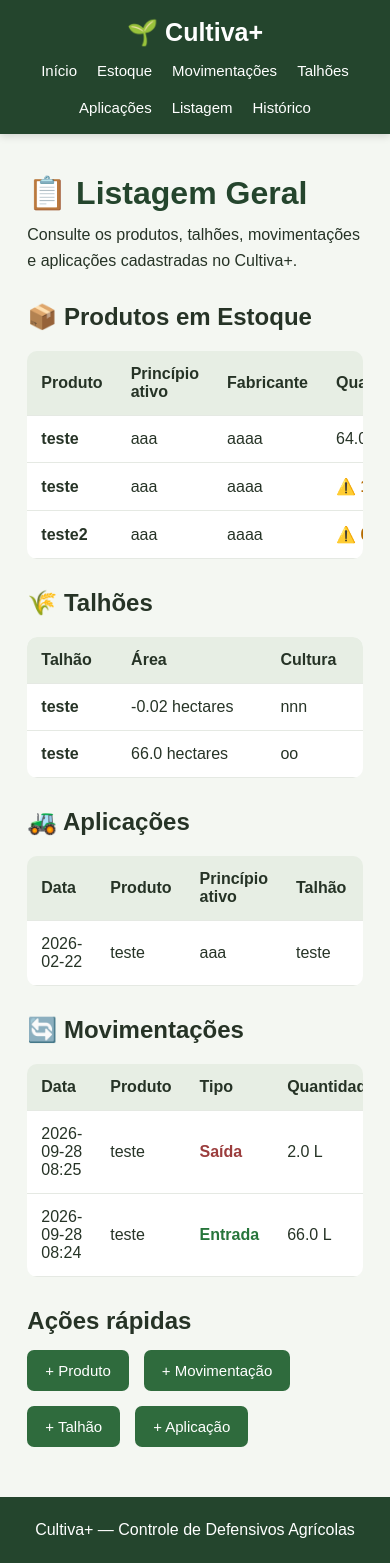
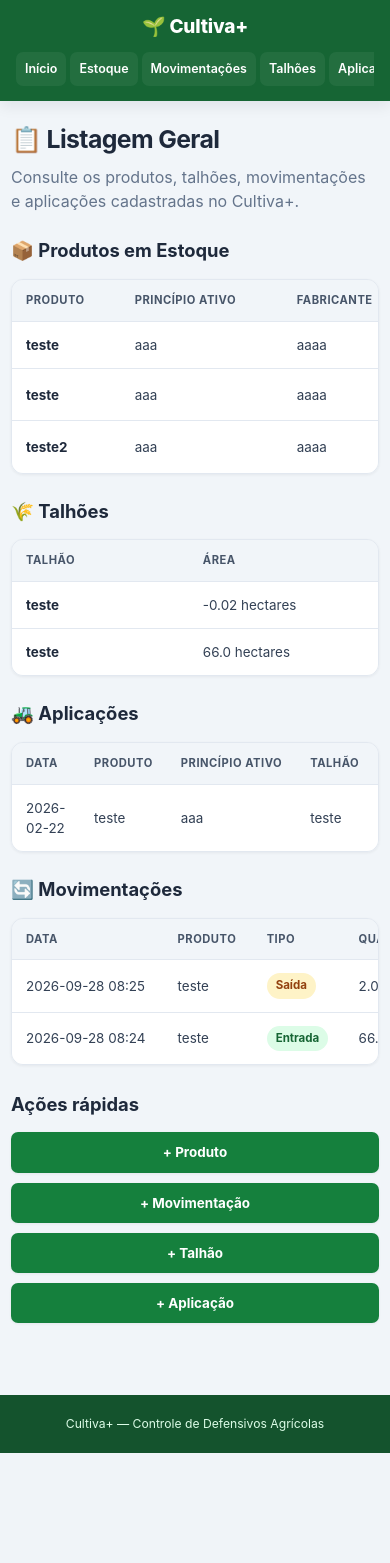
Before and after one commit to LauradeSouza-2404/projeto-contro.estoque, a Flask app: page /listagem in a window 390 px wide. After the commit the page ends 1453 px from the top, so only its background shows below. Run offline with Flask 3, Linux system fonts and the light colour scheme; data comes from the database, SQL or seed files in the repository.

Commit message:
Melhora interface do sistema

```diff
--- a/static/css/style.css
+++ b/static/css/style.css
@@ -1,422 +1,40 @@
-* {
-    box-sizing: border-box;
-    margin: 0;
-    padding: 0;
+:root {
+  --primary-50:#f0fdf4; --primary-100:#dcfce7; --primary-500:#22c55e; --primary-600:#16a34a;
+  --primary-700:#15803d; --primary-800:#166534; --primary-900:#14532d;
+  --slate-50:#f8fafc; --slate-100:#f1f5f9; --slate-200:#e2e8f0; --slate-300:#cbd5e1;
+  --slate-400:#94a3b8; --slate-500:#64748b; --slate-600:#475569; --slate-700:#334155;
+  --slate-800:#1e293b; --slate-900:#0f172a; --amber-100:#fef3c7; --amber-800:#92400e;
+  --red-100:#fee2e2; --red-600:#dc2626; --red-800:#991b1b; --blue-100:#dbeafe; --blue-700:#1d4ed8;
+  --radius-sm:7px; --radius-md:12px; --radius-lg:16px;
+  --shadow-sm:0 1px 3px rgba(15,23,42,.06); --shadow-md:0 5px 14px rgba(15,23,42,.08); --shadow-lg:0 14px 30px rgba(15,23,42,.12);
+  --font:-apple-system,BlinkMacSystemFont,"Segoe UI",Roboto,Helvetica,Arial,sans-serif;
 }
-
-
-body {
-    font-family: Arial, Helvetica, sans-serif;
-    background: #f4f7f2;
-    color: #263326;
-    min-height: 100vh;
-}
-
-
-/* =========================
-   HEADER
-========================= */
-
-header {
-    background: #24452d;
-    color: white;
-
-    display: flex;
-    justify-content: space-between;
-    align-items: center;
-
-    padding: 18px 7%;
-
-    box-shadow: 0 2px 8px rgba(0, 0, 0, 0.15);
-}
-
-
-.logo {
-    font-size: 25px;
-    font-weight: bold;
-}
-
-
-nav {
-    display: flex;
-    gap: 20px;
-}
-
-
-nav a {
-    color: white;
-    text-decoration: none;
-    font-size: 15px;
-}
-
-
-nav a:hover {
-    text-decoration: underline;
-}
-
-
-/* =========================
-   MAIN
-========================= */
-
-main {
-    width: 86%;
-    max-width: 1200px;
-
-    margin: 40px auto;
-
-    min-height: 70vh;
-}
-
-
-h1 {
-    margin-bottom: 10px;
-    color: #24452d;
-}
-
-
-h2 {
-    margin: 30px 0 15px;
-}
-
-
-p {
-    line-height: 1.6;
-}
-
-
-/* =========================
-   HERO
-========================= */
-
-.hero {
-    background: #dfeadd;
-
-    padding: 45px;
-
-    border-radius: 15px;
-
-    margin-bottom: 35px;
-}
-
-
-.hero h1 {
-    font-size: 36px;
-}
-
-
-/* =========================
-   CARDS
-========================= */
-
-.cards {
-    display: grid;
-
-    grid-template-columns:
-        repeat(auto-fit, minmax(220px, 1fr));
-
-    gap: 20px;
-}
-
-
-.card {
-    background: white;
-
-    padding: 25px;
-
-    border-radius: 12px;
-
-    box-shadow:
-        0 2px 8px rgba(0, 0, 0, 0.08);
-}
-
-
-.card h3 {
-    margin: 10px 0;
-}
-
-
-.card strong {
-    font-size: 30px;
-    display: block;
-}
-
-
-.icone {
-    font-size: 30px;
-}
-
-
-/* =========================
-   BOTÕES
-========================= */
-
-.botoes {
-    display: flex;
-
-    flex-wrap: wrap;
-
-    gap: 15px;
-}
-
-
-.botao {
-    display: inline-block;
-
-    background: #2f6b3d;
-
-    color: white;
-
-    border: none;
-
-    padding: 12px 18px;
-
-    border-radius: 7px;
-
-    text-decoration: none;
-
-    cursor: pointer;
-
-    font-size: 15px;
-}
-
-
-.botao:hover {
-    background: #244f2e;
-}
-
-
-/* =========================
-   FORMULÁRIOS
-========================= */
-
-.formulario {
-    background: white;
-
-    max-width: 700px;
-
-    padding: 30px;
-
-    border-radius: 12px;
-
-    box-shadow:
-        0 2px 8px rgba(0, 0, 0, 0.08);
-
-    margin-top: 25px;
-}
-
-
-.formulario label {
-    display: block;
-
-    font-weight: bold;
-
-    margin-bottom: 18px;
-}
-
-
-input,
-select,
-textarea {
-    width: 100%;
-
-    padding: 11px;
-
-    margin-top: 7px;
-
-    border: 1px solid #cbd5c8;
-
-    border-radius: 6px;
-
-    font-size: 15px;
-}
-
-
-textarea {
-    resize: vertical;
-}
-
-
-.linha {
-    display: grid;
-
-    grid-template-columns: 1fr 1fr;
-
-    gap: 15px;
-}
-
-
-/* =========================
-   TABELAS
-========================= */
-
-.tabela-container {
-    overflow-x: auto;
-
-    background: white;
-
-    border-radius: 10px;
-
-    margin-top: 20px;
-}
-
-
-table {
-    width: 100%;
-
-    border-collapse: collapse;
-}
-
-
-th,
-td {
-    padding: 14px;
-
-    text-align: left;
-
-    border-bottom: 1px solid #e5e9e3;
-}
-
-
-th {
-    background: #e7eee4;
-}
-
-
-tr:hover {
-    background: #f7f9f6;
-}
-
-
-/* =========================
-   STATUS
-========================= */
-
-.entrada {
-    color: #27753b;
-
-    font-weight: bold;
-}
-
-
-.saida {
-    color: #9b3d3d;
-
-    font-weight: bold;
-}
-
-
-.estoque-baixo {
-    color: #b56b00;
-
-    font-weight: bold;
-}
-
-
-.carencia {
-    color: #b56b00;
-
-    font-weight: bold;
-}
-
-
-.liberado {
-    color: #27753b;
-
-    font-weight: bold;
-}
-
-
-/* =========================
-   ALERTAS
-========================= */
-
-.alerta {
-    padding: 14px;
-
-    border-radius: 7px;
-
-    margin-bottom: 20px;
-}
-
-
-.alerta.sucesso {
-    background: #dcefdc;
-
-    color: #285c2d;
-}
-
-
-.alerta.erro {
-    background: #f5dddd;
-
-    color: #8b2d2d;
-}
-
-
-/* =========================
-   CABEÇALHO DAS PÁGINAS
-========================= */
-
-.cabecalho-pagina {
-    display: flex;
-
-    justify-content: space-between;
-
-    align-items: center;
-
-    margin-bottom: 25px;
-}
-
-
-/* =========================
-   FOOTER
-========================= */
-
-footer {
-    background: #24452d;
-
-    color: white;
-
-    text-align: center;
-
-    padding: 20px;
-
-    margin-top: 50px;
-}
-
-
-/* =========================
-   RESPONSIVIDADE
-========================= */
-
-@media (max-width: 800px) {
-
-    header {
-        flex-direction: column;
-
-        gap: 15px;
-    }
-
-
-    nav {
-        flex-wrap: wrap;
-
-        justify-content: center;
-    }
-
-
-    .cabecalho-pagina {
-        flex-direction: column;
-
-        align-items: flex-start;
-
-        gap: 15px;
-    }
-
-
-    .linha {
-        grid-template-columns: 1fr;
-    }
-
-}
+*{box-sizing:border-box;margin:0;padding:0}
+html{scroll-behavior:smooth}
+body{font-family:var(--font);background:var(--slate-100);color:var(--slate-800);min-height:100vh;line-height:1.5}
+a{color:inherit} button,input,select,textarea{font:inherit}
+h1,h2,h3,h4{color:var(--slate-800)} p{color:var(--slate-500)}
+main{width:min(1280px,calc(100% - 32px));margin:0 auto;padding:28px 0 48px;min-height:calc(100vh - 150px)}
+header{position:sticky;top:0;z-index:50;background:var(--primary-800);color:#fff;display:flex;justify-content:space-between;align-items:center;min-height:70px;padding:10px max(24px,calc((100% - 1280px)/2));box-shadow:var(--shadow-md)}
+.logo{display:flex;align-items:center;gap:10px;font-size:19px;font-weight:800;letter-spacing:-.2px;white-space:nowrap}
+nav{display:flex;align-items:center;gap:4px;flex-wrap:wrap;justify-content:flex-end}
+nav a{color:#fff;text-decoration:none;padding:9px 12px;border-radius:var(--radius-sm);font-size:13px;font-weight:600;transition:background .2s,transform .2s}
+nav a:hover{background:var(--primary-700);transform:translateY(-1px)}
+h1{font-size:clamp(1.55rem,3vw,2rem);font-weight:750;letter-spacing:-.025em;margin-bottom:7px}
+h2{font-size:1.15rem;font-weight:750;margin:28px 0 14px}.cabecalho-pagina,.page-header{display:flex;align-items:center;justify-content:space-between;gap:20px;margin-bottom:20px}
+.hero{position:relative;overflow:hidden;background:linear-gradient(135deg,var(--primary-800),var(--primary-700));color:#fff;border-radius:var(--radius-lg);padding:34px 36px;margin-bottom:24px;box-shadow:var(--shadow-md)}
+.hero:after{content:"🌱";position:absolute;right:32px;bottom:-18px;font-size:105px;opacity:.11;pointer-events:none}.hero h1{color:#fff;font-size:clamp(1.8rem,4vw,2.45rem);margin-bottom:7px}.hero p{max-width:680px;color:var(--primary-100);font-size:.95rem}
+.cards{display:grid;grid-template-columns:repeat(4,minmax(0,1fr));gap:16px}.card{background:#fff;border:1px solid var(--slate-200);border-radius:var(--radius-md);padding:20px;box-shadow:var(--shadow-sm);transition:transform .2s,box-shadow .2s,border-color .2s}.card:hover{transform:translateY(-2px);box-shadow:var(--shadow-md);border-color:var(--primary-100)}
+.card h3{margin:8px 0 4px}.card strong{display:block;font-size:1.9rem;line-height:1.1;color:var(--slate-800);margin:4px 0}.card p{font-size:.76rem}.icone{display:inline-flex;width:44px;height:44px;align-items:center;justify-content:center;border-radius:10px;background:var(--primary-100);color:var(--primary-700);font-size:1.3rem}.cards .card:nth-child(2) .icone{background:var(--amber-100)}.cards .card:nth-child(3) .icone{background:var(--blue-100)}.cards .card:nth-child(4) .icone{background:#e0e7ff}
+.acoes{margin-top:26px}.botoes{display:flex;flex-wrap:wrap;gap:10px}.botao{display:inline-flex;align-items:center;justify-content:center;gap:7px;min-height:40px;padding:9px 15px;border:1px solid transparent;border-radius:var(--radius-sm);background:var(--primary-700);color:#fff;font-size:.84rem;font-weight:650;text-decoration:none;cursor:pointer;box-shadow:var(--shadow-sm);transition:background .2s,transform .2s,box-shadow .2s}.botao:hover{background:var(--primary-800);transform:translateY(-1px);box-shadow:var(--shadow-md)}
+.botao-editar{background:#fff;color:var(--primary-700);border-color:var(--slate-300)}.botao-editar:hover{background:var(--primary-50);color:var(--primary-800)}.botao-excluir{background:#fff;color:var(--red-600);border-color:var(--red-100)}.botao-excluir:hover{background:var(--red-100);color:var(--red-800)}
+.form-actions{display:flex;justify-content:flex-end;gap:10px;margin-top:20px;flex-wrap:wrap}.form-card,.formulario,.form-section{background:#fff;border:1px solid var(--slate-200);border-radius:var(--radius-md);padding:26px;box-shadow:var(--shadow-sm);max-width:760px;margin:0 auto}.form-card>p,.formulario>p{margin-bottom:22px;font-size:.86rem}
+.form-card label,.formulario label,.form-section label{display:block;color:var(--slate-700);font-size:.78rem;font-weight:650;margin:0 0 14px}input,select,textarea,.form-control{width:100%;min-height:42px;margin-top:6px;padding:9px 12px;background:#fff;color:var(--slate-800);border:1px solid var(--slate-300);border-radius:var(--radius-sm);font-size:.86rem;outline:none;transition:border-color .2s,box-shadow .2s}input:focus,select:focus,textarea:focus,.form-control:focus{border-color:var(--primary-600);box-shadow:0 0 0 3px rgba(34,197,94,.16)}textarea{min-height:100px;resize:vertical}
+.tabela-container,.table-container{width:100%;overflow-x:auto;background:#fff;border:1px solid var(--slate-200);border-radius:var(--radius-md);box-shadow:var(--shadow-sm)}table{width:100%;min-width:650px;border-collapse:collapse;text-align:left;font-size:.84rem}th{background:var(--slate-100);color:var(--slate-600);padding:12px 14px;border-bottom:1px solid var(--slate-200);font-size:.7rem;font-weight:750;text-transform:uppercase;letter-spacing:.045em;white-space:nowrap}td{padding:13px 14px;border-bottom:1px solid var(--slate-200);vertical-align:middle;color:var(--slate-700)}tbody tr:hover{background:var(--slate-50)}tbody tr:last-child td{border-bottom:none}td strong{color:var(--slate-800)}.empty{text-align:center;color:var(--slate-400);padding:28px!important}
+.entrada,.liberado,.saida,.carencia,.estoque-baixo{display:inline-flex;align-items:center;padding:4px 9px;border-radius:999px;font-size:.72rem;font-weight:700}.entrada,.liberado{background:var(--primary-100);color:var(--primary-800)}.saida,.carencia,.estoque-baixo{background:var(--amber-100);color:var(--amber-800)}
+.alerta{position:fixed;right:22px;bottom:22px;z-index:100;width:min(390px,calc(100vw - 36px));padding:13px 16px;border:1px solid transparent;border-radius:var(--radius-md);box-shadow:var(--shadow-lg);font-size:.84rem;font-weight:600;animation:aparecer .25s ease}.alerta.sucesso{background:var(--primary-800);border-color:var(--primary-700);color:#fff}.alerta.erro{background:var(--red-800);border-color:var(--red-600);color:#fff}@keyframes aparecer{from{opacity:0;transform:translateY(10px)}to{opacity:1;transform:translateY(0)}}
+main>section{margin-bottom:24px}main>section>h2{margin-top:24px}footer{background:var(--primary-900);color:var(--primary-100);text-align:center;padding:20px 24px}footer p{color:var(--primary-100);font-size:.76rem}
+@media(max-width:1050px){.cards{grid-template-columns:repeat(2,minmax(0,1fr))}header{padding-left:20px;padding-right:20px}nav a{padding:8px 9px;font-size:.78rem}}
+@media(max-width:760px){header{position:relative;flex-direction:column;align-items:stretch;gap:10px;padding:13px 16px}.logo{justify-content:center}nav{overflow-x:auto;justify-content:flex-start;flex-wrap:nowrap;padding-bottom:2px}nav a{flex:0 0 auto;background:rgba(255,255,255,.06)}main{width:min(calc(100% - 22px),1280px);padding-top:20px}.cards{grid-template-columns:1fr}.hero{padding:27px 23px}.hero:after{display:none}.cabecalho-pagina,.page-header{align-items:flex-start;flex-direction:column}.form-card,.formulario,.form-section{padding:20px}.form-actions{justify-content:stretch}.form-actions .botao{flex:1}}
+@media(max-width:480px){.card{padding:17px}.hero h1{font-size:1.7rem}.botoes{flex-direction:column}.botoes .botao{width:100%}.alerta{right:11px;bottom:11px;width:calc(100vw - 22px)}}
+@media print{header,footer,.botao,.form-actions,.alerta{display:none!important}body{background:#fff}main{width:100%;max-width:none;padding:0}.tabela-container,.table-container,.card,.form-card{box-shadow:none;border-color:#ddd}}
```
